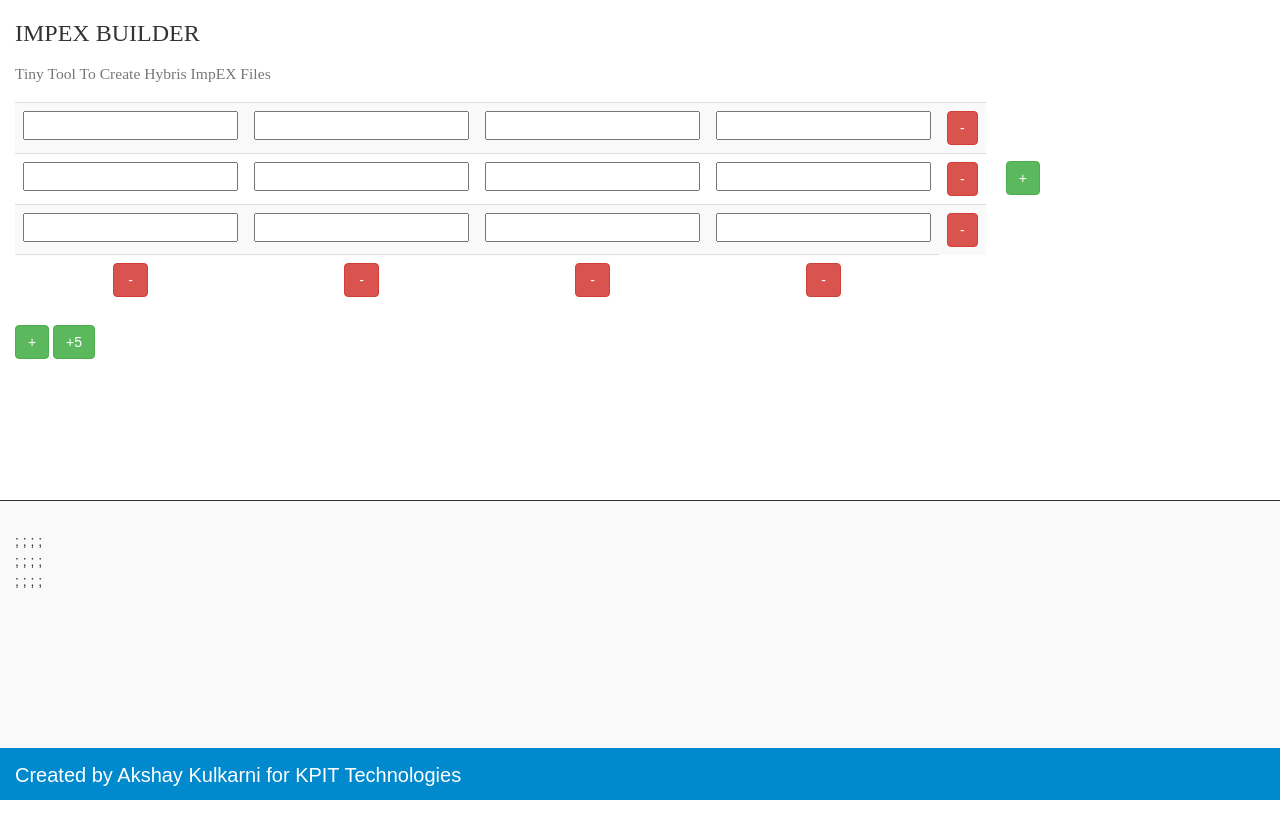
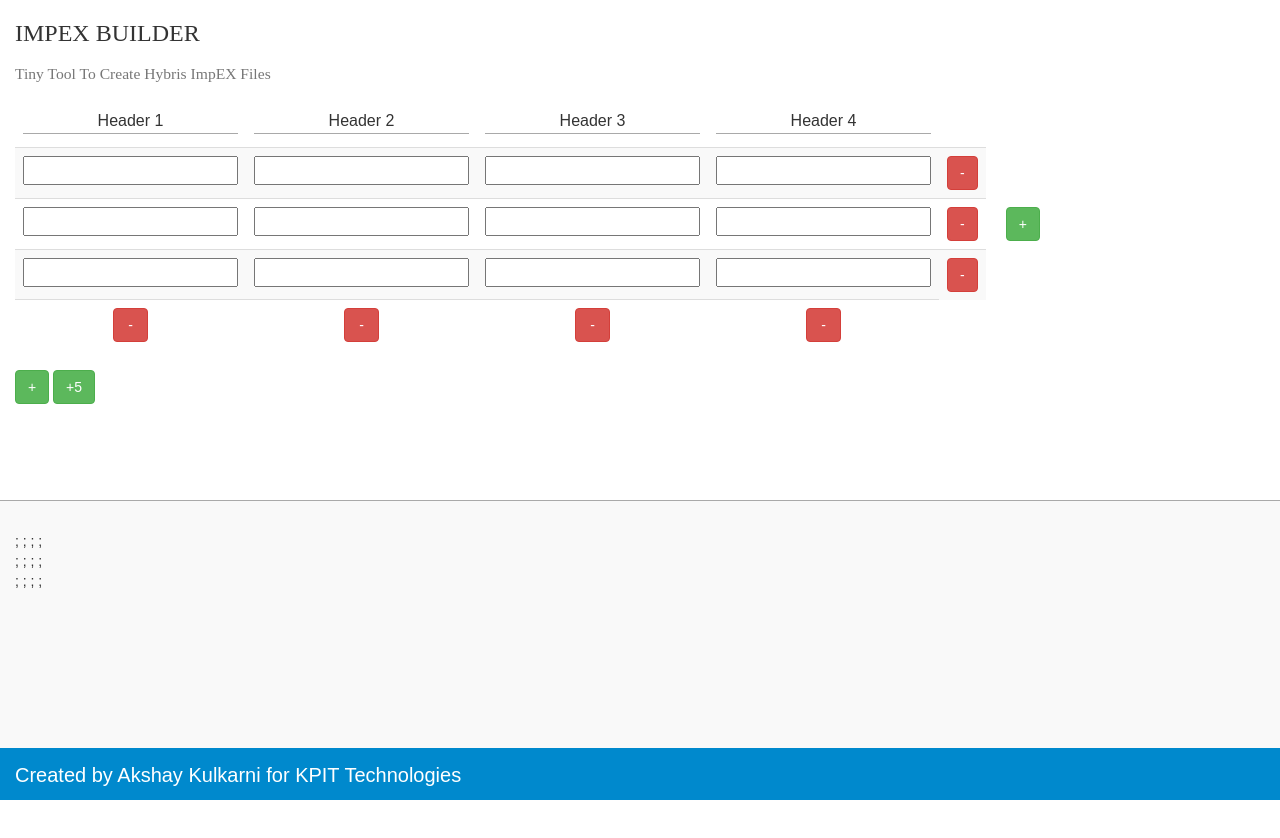
Before and after one commit to akshaykulkarni2007/impex-builder, a plain HTML site: page index.html in a window 1280 px wide. Drawn offline with nearby package versions, Linux system fonts and the light colour scheme.

Commit message:
basic header, some css

```diff
--- a/assets/css/styles.css
+++ b/assets/css/styles.css
@@ -14,6 +14,16 @@ small {
 }
 .build-container {
   padding-bottom: 500px;
+}
+label {
+  display: block;
+  cursor: text;
+  border-bottom: 1px solid #a9a9a9;
+  text-align: center;
+  font-weight: lighter;
+}
+label:focus {
+  outline: none;
 }
 .add-row-container {
   display: flex;
@@ -36,7 +46,7 @@ tfoot tr td .removeColumn {
   width: 100%;
   padding: 30px 15px;
   background: #f9f9f9;
-  border-top: 1px solid;
+  border-top: 1px solid #a9a9a9;
   overflow-y: scroll;
 }
 
--- a/assets/js/functions.js
+++ b/assets/js/functions.js
@@ -59,6 +59,20 @@ $(document).ready(function() {
     }
     placeAddCol();
   });
+
+  // label
+  $("label").each(function() {
+    $(this).html("Header " + ($(this).data("col") + 1));
+    $(this).focusin(function() {
+      $(this).html("");
+    });
+    $(this).focusout(function() {
+      if($(this).html() == "" || $(this).html() == ("Header " + ($(this).data("col") + 1))) {
+        $(this).html("Header " + ($(this).data("col") + 1));
+      }
+    });
+  });
+
 });
 
 
@@ -84,5 +98,8 @@ function printTable(impex_data) {
   $('table').html(html);
 }
 function placeAddCol() {
-  $(".add-row-container").css("height", $("#main-table tbody").css("height"));
+  $(".add-row-container").css({
+    "height": $("#main-table tbody").css("height"),
+    "margin-top": $("#main-table thead").css("height")
+  });
 }
--- a/index.html
+++ b/index.html
@@ -63,6 +63,13 @@
 
 
     <script id="impex-table" type="text/x-handlebars-template">
+      <thead>
+        <tr>
+          {{#each rows.[0]}}
+            <td><label contenteditable="true" data-col="{{@index}}"/></td>
+          {{/each}}
+        </tr>
+      </thead>
       <tbody>
         {{#each rows}}
             <tr>
```
